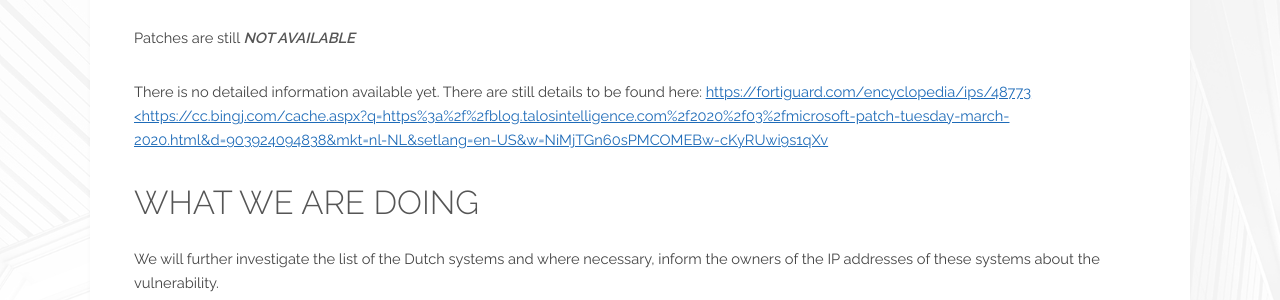
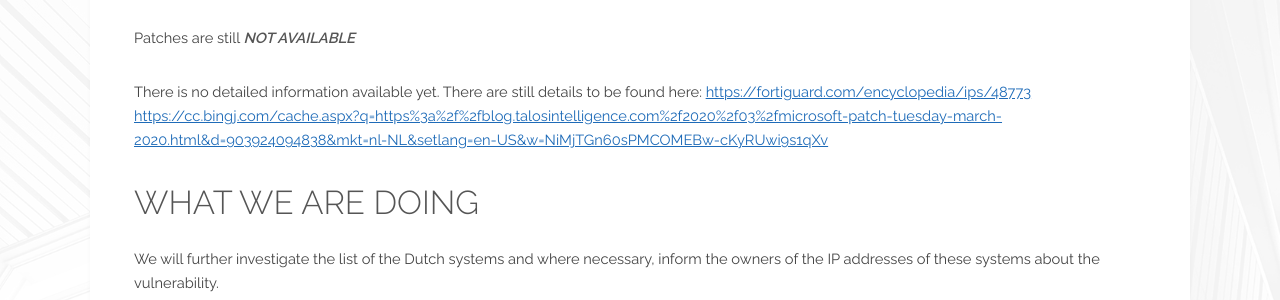
Before and after one commit to DIVD-NL/SecurityMeldpunt, a Jekyll site: the page built from cases/DIVD-2020-00006.md, in a window 1280 px wide and 900 px high, scrolled down 2550 px. Shown: the part 153-453 px from the top of the window. Built offline with Jekyll 4.4.1, drawn with Linux system fonts in a browser that asks for light colours; some of the changed lines change nothing that is shown.

Commit message:
textual corrections

```diff
--- a/cases/DIVD-2020-00006.md
+++ b/cases/DIVD-2020-00006.md
@@ -35,7 +35,7 @@
 
 Er is verder nog geen gedetailleerde informate beschikbaar. Er zijn voorlopig nog wel details te vinden hier:
 [https://fortiguard.com/encyclopedia/ips/48773](https://fortiguard.com/encyclopedia/ips/48773)
-[<https://cc.bingj.com/cache.aspx?q=https%3a%2f%2fblog.talosintelligence.com%2f2020%2f03%2fmicrosoft-patch-tuesday-march-2020.html&d=903924094838&mkt=nl-NL&setlang=en-US&w=NiMjTGn60sPMCOMEBw-cKyRUwi9s1qXv]("Cisco Talos pagina in Bing Cache waar de kwetsbaarheid nog op gepubliceerd was")
+[<https://cc.bingj.com/cache.aspx?q=https%3a%2f%2fblog.talosintelligence.com%2f2020%2f03%2fmicrosoft-patch-tuesday-march-2020.html&d=903924094838&mkt=nl-NL&setlang=en-US&w=NiMjTGn60sPMCOMEBw-cKyRUwi9s1qXv]()
 
 ## Wat doen wij?
 
@@ -65,7 +65,7 @@
 
 There is no detailed information available yet. There are still details to be found here:
 [https://fortiguard.com/encyclopedia/ips/48773](https://fortiguard.com/encyclopedia/ips/48773)
-[<https://cc.bingj.com/cache.aspx?q=https%3a%2f%2fblog.talosintelligence.com%2f2020%2f03%2fmicrosoft-patch-tuesday-march-2020.html&d=903924094838&mkt=nl-NL&setlang=en-US&w=NiMjTGn60sPMCOMEBw-cKyRUwi9s1qXv]("Cisco Talos pagina in Bing Cache waar de kwetsbaarheid nog op gepubliceerd was")
+[https://cc.bingj.com/cache.aspx?q=https%3a%2f%2fblog.talosintelligence.com%2f2020%2f03%2fmicrosoft-patch-tuesday-march-2020.html&d=903924094838&mkt=nl-NL&setlang=en-US&w=NiMjTGn60sPMCOMEBw-cKyRUwi9s1qXv]()
 
 ## What we are doing
 
```
